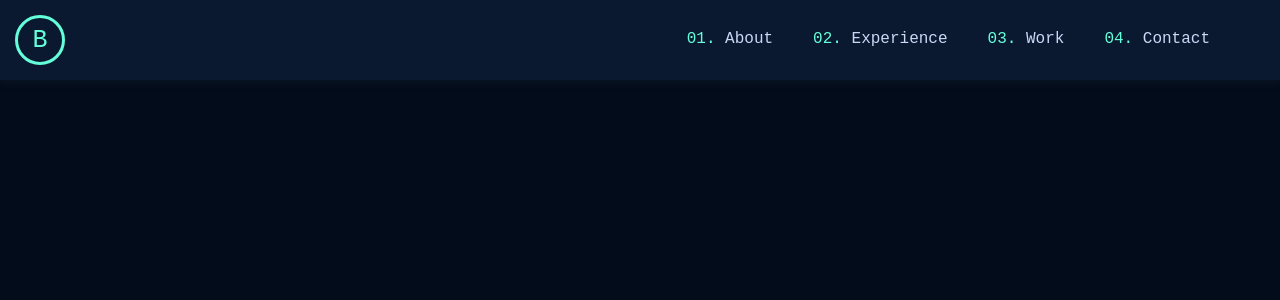
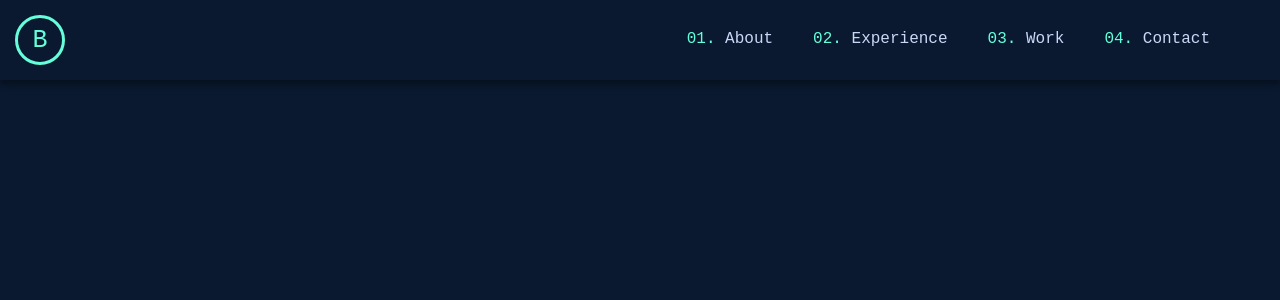
Before and after one commit to brayandm/Personal-Website, a Next.js app: page / in a window 1280 px wide. Shown: the top 300 px of the page. Built offline with nearby package versions, Linux system fonts and the light colour scheme.

Commit message:
color updated

```diff
--- a/src/app/globals.css
+++ b/src/app/globals.css
@@ -25,5 +25,5 @@ body {
     height: 100%;
     flex-direction: column;
     transition: background-color 1s;
-    background-color: var(--color-palette-darker-background);
+    background-color: var(--color-palette-background);
 }
--- /dev/null
+++ b/src/app/page.module.css
@@ -0,0 +1,5 @@
+.content {
+    display: flex;
+    flex-direction: column;
+    margin: 300px auto;
+}
--- a/src/app/page.tsx
+++ b/src/app/page.tsx
@@ -1,5 +1,5 @@
 import styles from './page.module.css';
 
 export default function Home() {
-    return <></>;
+    return <div className={styles.content}></div>;
 }
```
